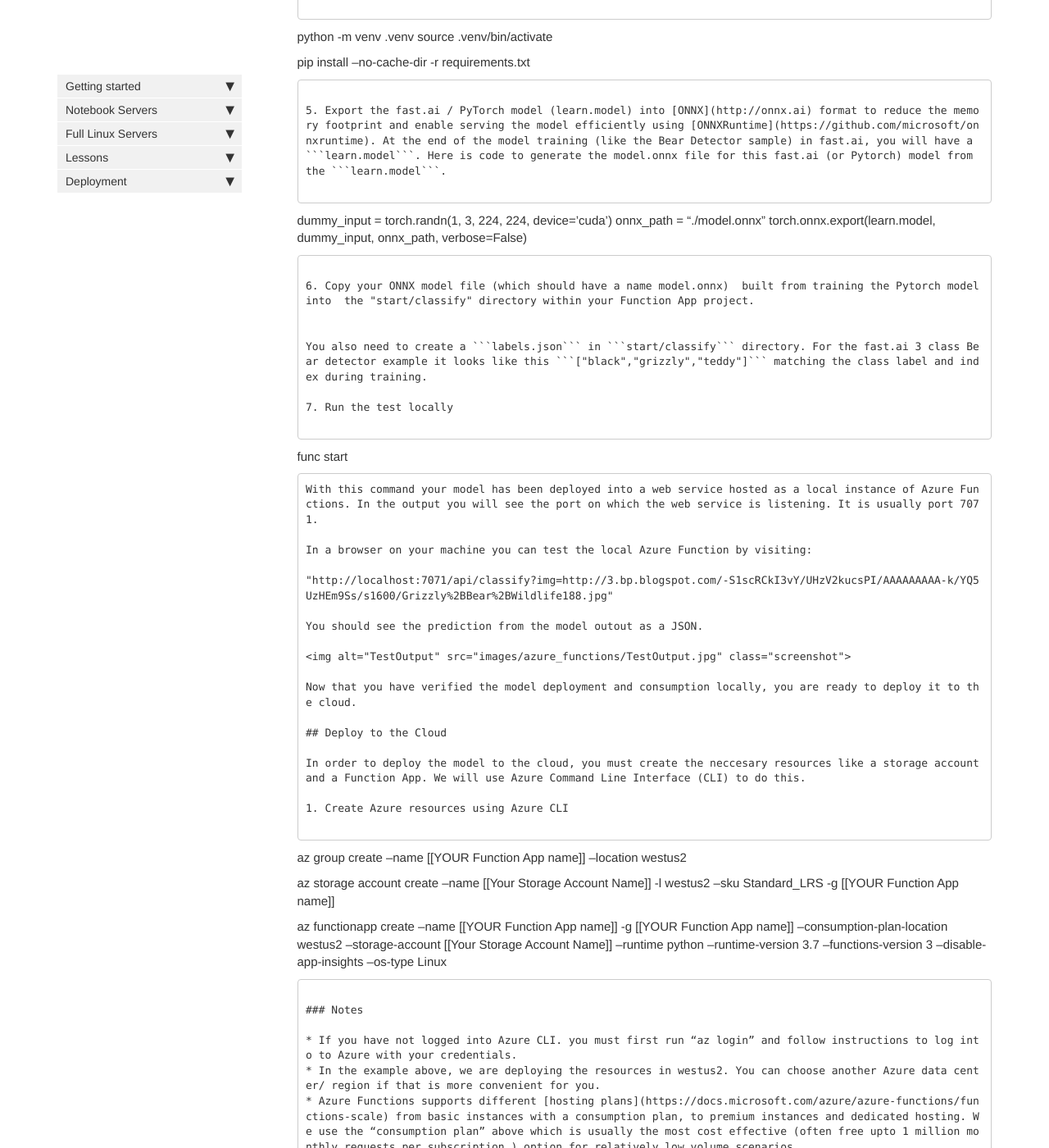
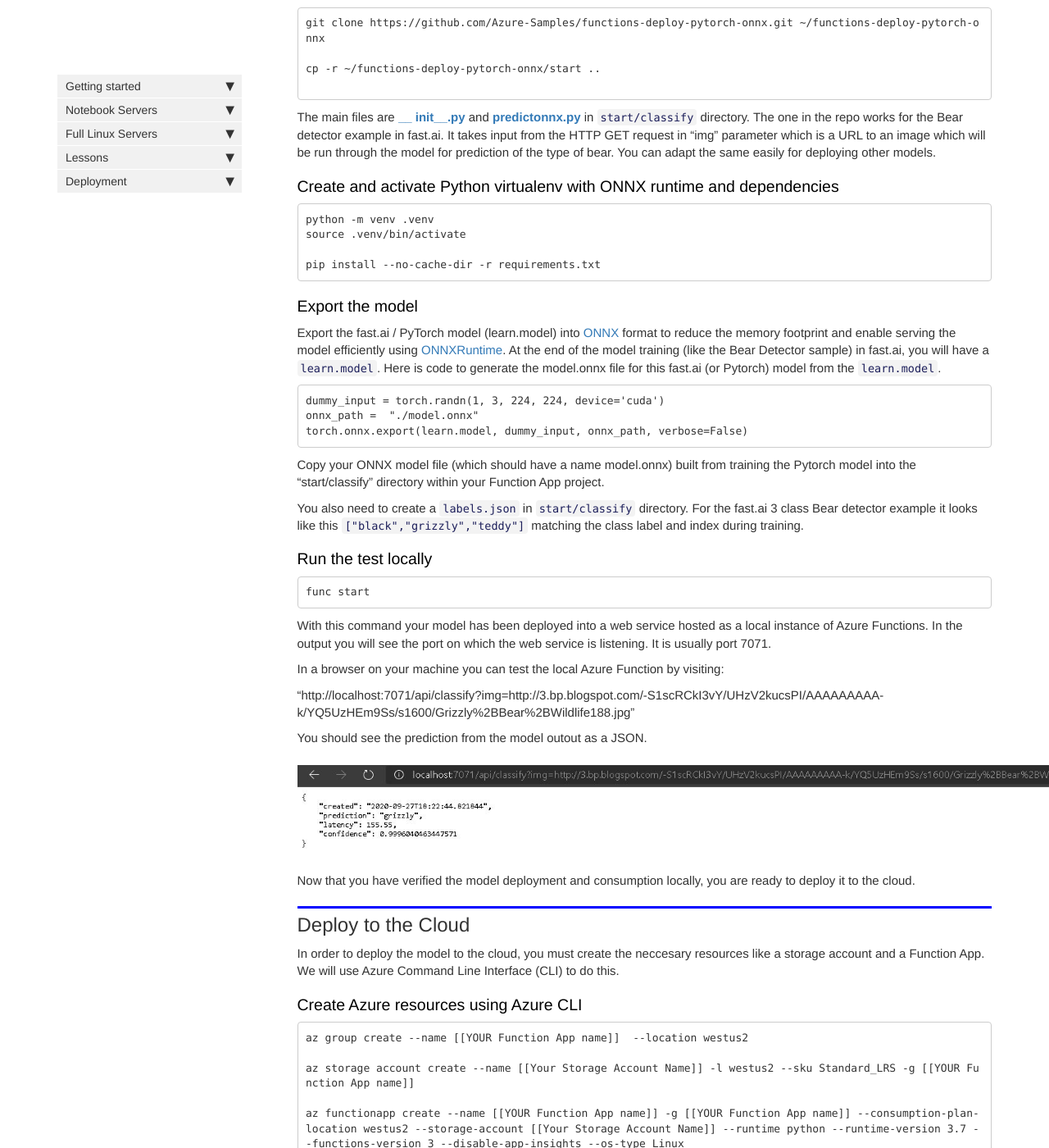
Before and after one commit to fastai/course20, a Jekyll site: the page built from docs/deployment_azure_functions.md, in a window 1280 px wide and 1400 px high, scrolled down 1623 px. Shown: the whole window at 82% size. Built offline with Jekyll 4.4.1, drawn with Linux system fonts in a browser that asks for light colours; nearby versions of some CDN libraries; our own code applies the rules of GitHub Pages for plain Markdown files; comment, search, counter and statistics services are not loaded; some of the changed text lies outside the part shown.

Commit message:
Fix formatting issues due to markdown differences

````diff
--- a/docs/deployment_azure_functions.md
+++ b/docs/deployment_azure_functions.md
@@ -13,7 +13,7 @@ Before you begin, you must have the following:
 
 1. An Azure account with an active subscription. [Create an account for free](https://azure.microsoft.com/free).
 
-On a Linux system or Windows (WSL or WSL2) ensure you have the following installed:
+ On a Linux system or Windows (WSL or WSL2) ensure you have the following installed:
 
 2. The [Azure Functions Core Tools](https://docs.microsoft.com/en-us/azure/azure-functions/functions-run-local#v2)
 3. The [Azure CLI](https://docs.microsoft.com/en-us/cli/azure/install-azure-cli)
@@ -27,7 +27,7 @@ You can develop for serverless deployment on Azure functions on your Linux machi
 
 Run the following commands to setup your Azure Functions project on your development machine.
 
-1. Create a Function App project directory and start directory
+### Create a Function App project and start directory
 
 ```
 mkdir << Your projectname >>
@@ -45,17 +45,17 @@ func new --name classify --template "HTTP trigger"
 
 This creates a Function App that is triggered when it received a HTTP request.
 
-3. Copy the deployment code template
+### Copy the deployment code template
+
 ```
 git clone https://github.com/Azure-Samples/functions-deploy-pytorch-onnx.git ~/functions-deploy-pytorch-onnx
 
-# Copy the deployment sample to function app
 cp -r ~/functions-deploy-pytorch-onnx/start ..
 
 ```
 The main files are **[ __ init__.py ](https://github.com/Azure-Samples/functions-deploy-pytorch-onnx/blob/main/start/classify/__init__.py)** and **[predictonnx.py](https://github.com/Azure-Samples/functions-deploy-pytorch-onnx/blob/main/start/classify/predictonnx.py)** in ```start/classify``` directory. The one in the repo works for the Bear detector example in fast.ai. It takes input from the HTTP GET request in "img" parameter which is a URL to an image which will be run through the model for prediction of the type of bear.  You can adapt the same easily for deploying other models.
 
-4. Create and activate Python virtualenv to setup ONNX runtime along with dependencies
+### Create and activate Python virtualenv with ONNX runtime and dependencies
 
 ```
 python -m venv .venv
@@ -64,7 +64,8 @@ source .venv/bin/activate
 pip install --no-cache-dir -r requirements.txt
 ```
 
-5. Export the fast.ai / PyTorch model (learn.model) into [ONNX](http://onnx.ai) format to reduce the memory footprint and enable serving the model efficiently using [ONNXRuntime](https://github.com/microsoft/onnxruntime). At the end of the model training (like the Bear Detector sample) in fast.ai, you will have a ```learn.model```. Here is code to generate the model.onnx file for this fast.ai (or Pytorch) model from the ```learn.model```.
+### Export the model
+Export the fast.ai / PyTorch model (learn.model) into [ONNX](http://onnx.ai) format to reduce the memory footprint and enable serving the model efficiently using [ONNXRuntime](https://github.com/microsoft/onnxruntime). At the end of the model training (like the Bear Detector sample) in fast.ai, you will have a ```learn.model```. Here is code to generate the model.onnx file for this fast.ai (or Pytorch) model from the ```learn.model```.
 
 ```
 dummy_input = torch.randn(1, 3, 224, 224, device='cuda')
@@ -72,12 +73,12 @@ onnx_path =  "./model.onnx"
 torch.onnx.export(learn.model, dummy_input, onnx_path, verbose=False)
 ```
 
-6. Copy your ONNX model file (which should have a name model.onnx)  built from training the Pytorch model into  the "start/classify" directory within your Function App project.
+Copy your ONNX model file (which should have a name model.onnx)  built from training the Pytorch model into  the "start/classify" directory within your Function App project.
 
 
 You also need to create a ```labels.json``` in ```start/classify``` directory. For the fast.ai 3 class Bear detector example it looks like this ```["black","grizzly","teddy"]``` matching the class label and index during training.
 
-7. Run the test locally
+### Run the test locally
 
 ```
 func start
@@ -98,7 +99,7 @@ Now that you have verified the model deployment and consumption locally, you are
 
 In order to deploy the model to the cloud, you must create the neccesary resources like a storage account and a Function App. We will use Azure Command Line Interface (CLI) to do this.
 
-1. Create Azure resources using Azure CLI
+### Create Azure resources using Azure CLI
 
 ```
 az group create --name [[YOUR Function App name]]  --location westus2
@@ -116,13 +117,11 @@
 *  Above, we set a flag to disable [Application Insights](https://docs.microsoft.com/azure/azure-monitor/app/app-insights-overview) on this Azure Functions App. Application Insights is a service Azure provides to help you monitor your Azure Functions and other Azure services. We recommend enabling Application Insights for production deployment and refer you to the documentation on [Functions Monitoring](https://docs.microsoft.com/azure/azure-functions/functions-monitoring) for more information on its usage.
 
 
-2. Publish to Azure
+### Publish to Azure
 
 ```
-# Install a local copy of ONNX runtime and dependencies to push to Azure Functions Runtime
 pip install  --target="./.python_packages/lib/site-packages"  -r requirements.txt
 
-# Publish Azure function to the
 func azure functionapp publish [[YOUR Function App name] --no-build
 
 
````
Also changed, not shown: other parts of docs/deployment_azure_functions.md (+1 -1 lines).
